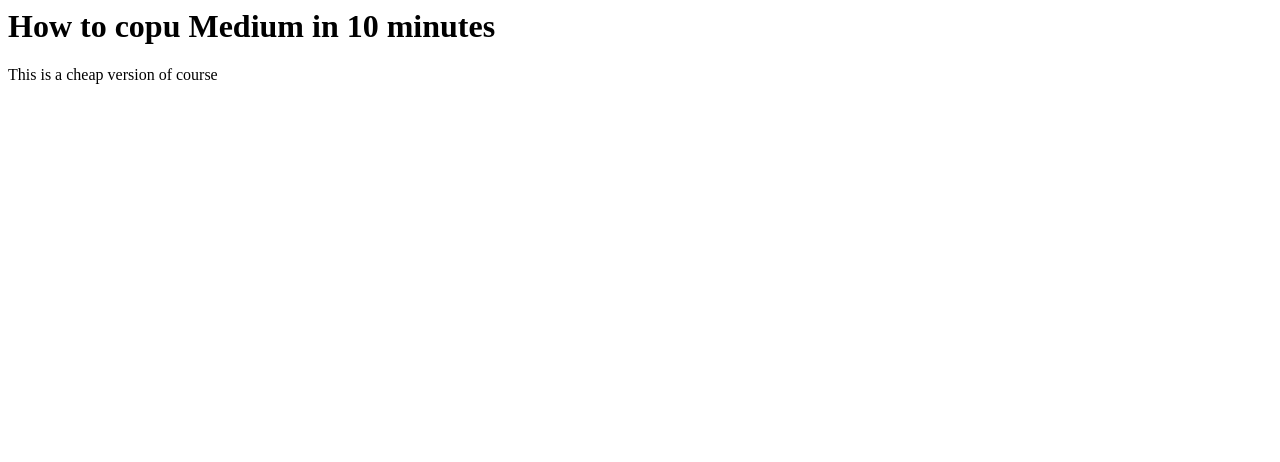
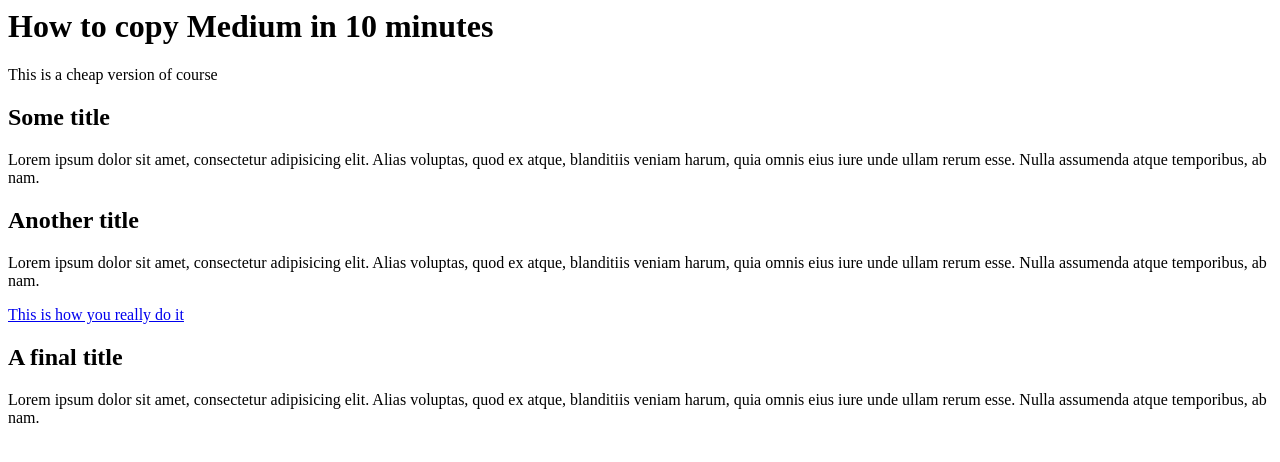
Before and after one commit to Nafti92/AOC-2022, a plain HTML site: page medium_article/index.html in a window 1280 px wide. Drawn offline with Linux system fonts and the light colour scheme.

Commit message:
body 2 and 3 index.html

```diff
--- a/medium_article/index.html
+++ b/medium_article/index.html
@@ -1,3 +1,4 @@
+<html>
   <head>
     <title> How to copy Medium article in 10 minutes</title>
     <link href="https://fonts.googleapis.com/css?family=Lora:400,400italic,700|Montserrat:400,700" rel="stylesheet" type="text/css">
@@ -6,8 +7,24 @@
   <body>
     <div class="banner">
       <div class="container">
-      <h1>How to copu Medium in 10 minutes</h1>
+        <h1>How to copy Medium in 10 minutes</h1>
         <p>This is a cheap version of course</p>
       </div>
     </div>
+    <div class="container">
+      <h2>Some title</h2>
+      <p>
+        Lorem ipsum dolor sit amet, consectetur adipisicing elit. Alias voluptas, quod ex atque, blanditiis veniam harum, quia omnis eius iure unde ullam rerum esse. Nulla assumenda atque temporibus, ab nam.
+      </p>
+      <h2>Another title</h2>
+      <p>
+        Lorem ipsum dolor sit amet, consectetur adipisicing elit. Alias voluptas, quod ex atque, blanditiis veniam harum, quia omnis eius iure unde ullam rerum esse. Nulla assumenda atque temporibus, ab nam.
+      </p>
+      <a href="#" class="link-medium"> This is how you really do it</a>
+      <h2>A final title</h2>
+      <p>
+        Lorem ipsum dolor sit amet, consectetur adipisicing elit. Alias voluptas, quod ex atque, blanditiis veniam harum, quia omnis eius iure unde ullam rerum esse. Nulla assumenda atque temporibus, ab nam.
+      </p>
+    </div>
   </body>
+</html>
```
Lines whose indentation alone changed are shown as unchanged.
